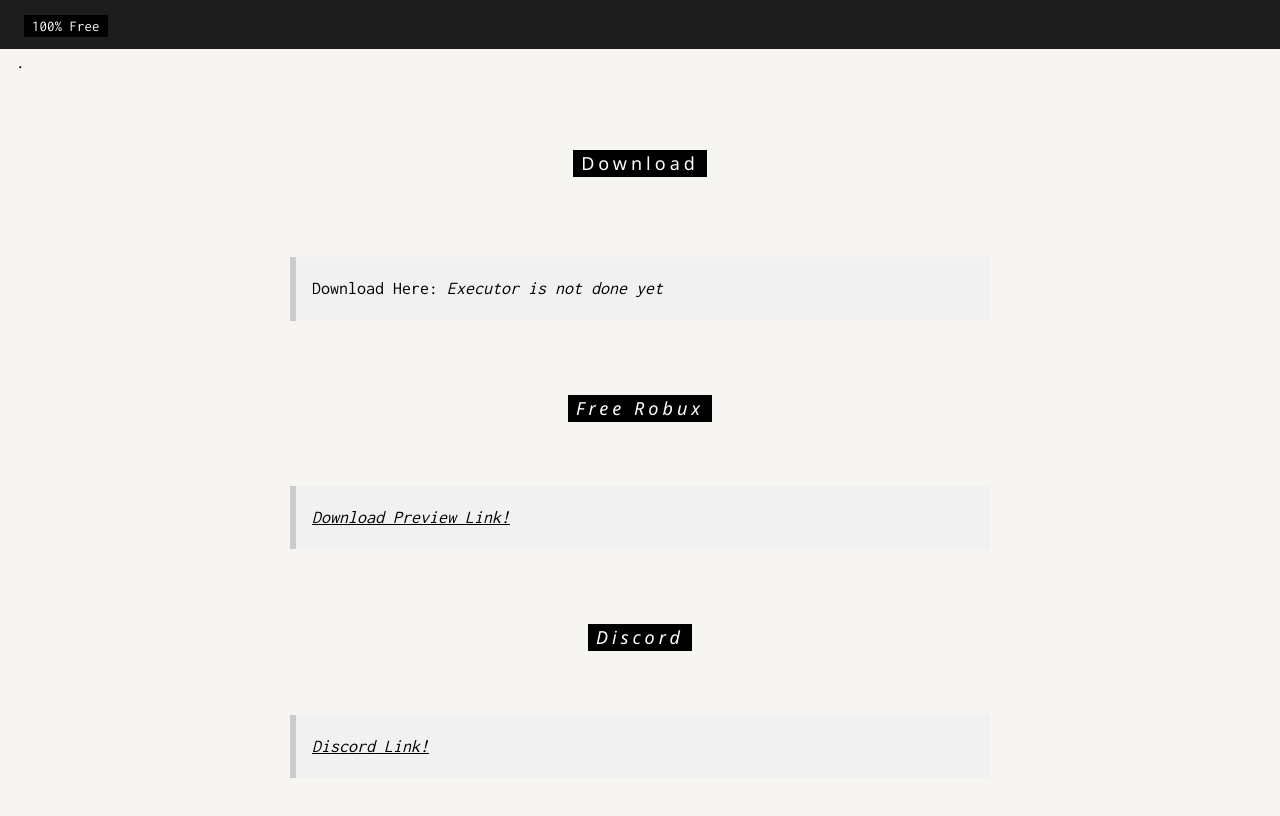
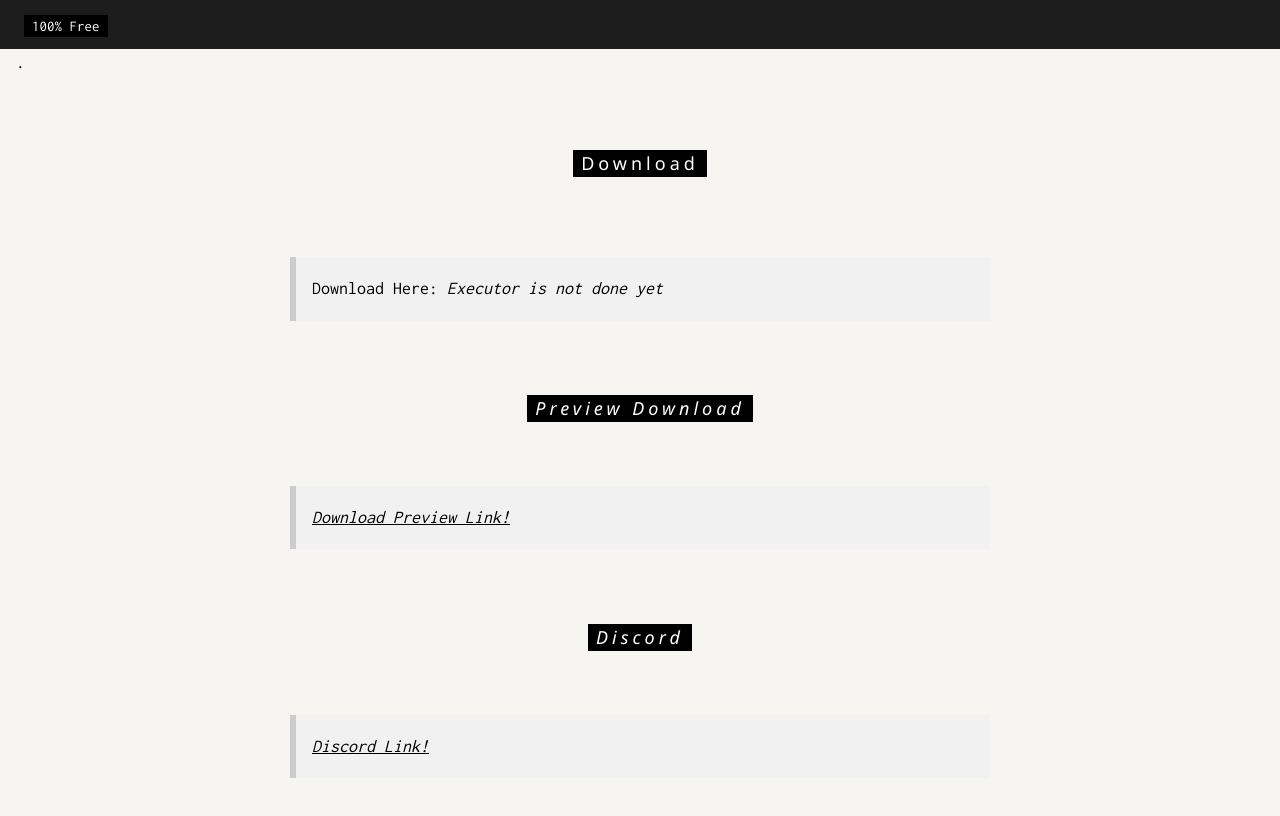
Before and after one commit to TeemSploit-Executor/TeemSploit-Executor.github.io, a plain HTML site: page index.html in a window 1280 px wide. Shown: the part 551-1367 px from the top of the page. Drawn offline with nearby package versions, Linux system fonts and the light colour scheme.

Commit message:
Update index.html

```diff
--- a/index.html
+++ b/index.html
@@ -71,7 +71,7 @@
 <div class="w3-container" id="Preview">
   <div class="w3-content" style="max-width:700px">
 
-    <h5 class="w3-center w3-padding-48"><span class="w3-tag w3-wide">Free Robux</span></h5>
+    <h5 class="w3-center w3-padding-48"><span class="w3-tag w3-wide">Preview Download</span></h5>
 
 
      <div class="w3-panel w3-leftbar w3-light-grey">
```
